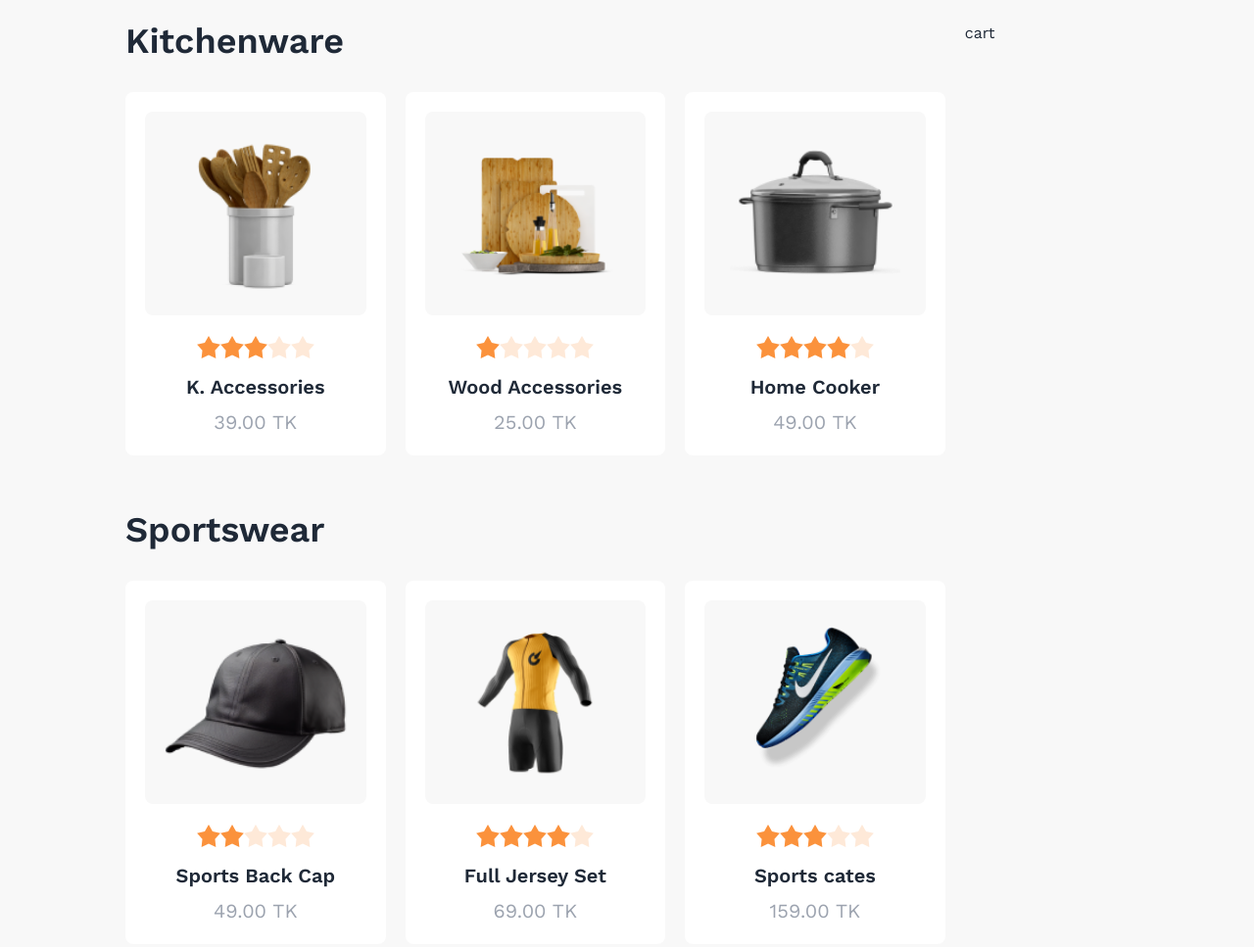
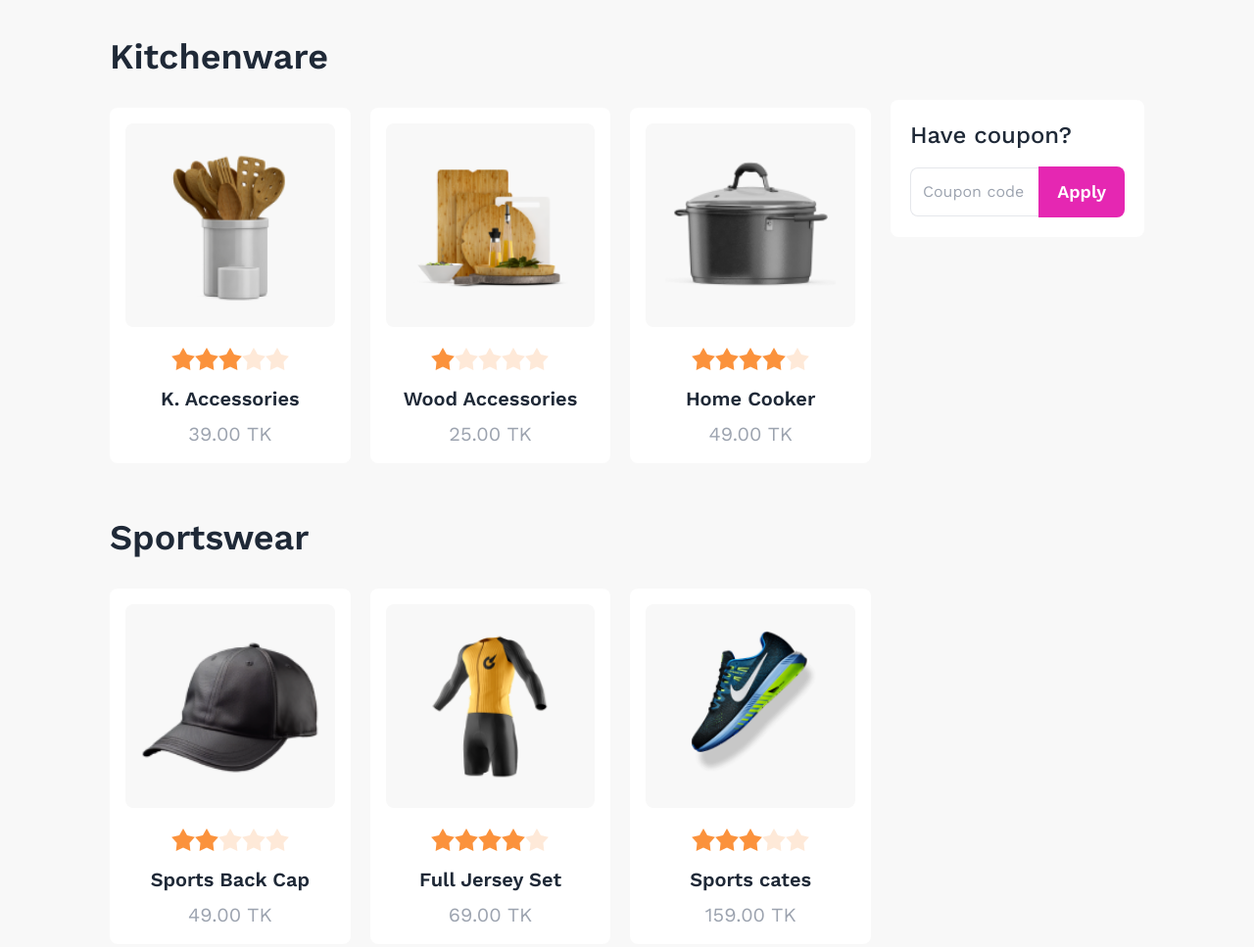
Before and after one commit to imtiazsakib15/summer-sale, a plain HTML site: page index.html in a window 1280 px wide. Shown: the part 720-1687 px from the top of the page at 98% size. Drawn offline with nearby package versions, Linux system fonts and the light colour scheme.

Commit message:
coupon section added

```diff
--- a/index.html
+++ b/index.html
@@ -39,7 +39,7 @@
     <!-- Header Section -->
     <header class="bg-[#F9F6E2]">
       <div
-        class="2xl:container mx-auto text-center md:flex md:gap-5 md:items-center px-5 sm:px-20 lg:px-32 py-16"
+        class="2xl:container mx-auto text-center md:flex md:gap-5 md:items-center px-5 sm:px-20 xl:px-28 py-16"
       >
         <div class="md:w-1/2">
           <h4 class="text-xl lg:text-3xl font-medium">---SALE FEVER---</h4>
@@ -64,14 +64,15 @@
     <!-- Main Section -->
     <main class="bg-main_background">
       <div
-        class="2xl:container lg:flex lg:gap-5 mx-auto px-5 sm:px-20 lg:px-32 py-16 lg:py-28"
+        class="2xl:container lg:flex lg:gap-5 mx-auto px-5 sm:px-20 xl:px-28 py-16 lg:py-28"
       >
-        <div class="lg:w-5/6">
+      <!-- Products Section -->
+        <div class="lg:w-9/12">
           <!-- Kitchenware Section -->
           <h3 class="text-4xl font-semibold">Kitchenware</h3>
-          <div class="md:grid md:gap-5 md:grid-cols-2 lg:grid-cols-3 mt-8">
+          <div class="grid gap-5 md:grid-cols-2 lg:grid-cols-3 mt-8">
             <!-- K. Accessories -->
-            <div class="bg-white p-5 rounded-lg">
+            <div class="bg-white p-4 rounded-lg">
               <div class="bg-main_background rounded-lg">
                 <img
                   class="h-52 mx-auto px-2 py-6"
@@ -114,7 +115,7 @@
             </div>
 
             <!-- Wood Accessories -->
-            <div class="bg-white p-5 rounded-lg">
+            <div class="bg-white p-4 rounded-lg">
               <div class="bg-main_background rounded-lg">
                 <img
                   class="h-52 mx-auto px-2 py-6"
@@ -157,7 +158,7 @@
             </div>
 
             <!-- Home Cooker -->
-            <div class="bg-white p-5 rounded-lg">
+            <div class="bg-white p-4 rounded-lg">
               <div class="bg-main_background rounded-lg">
                 <img
                   class="h-52 mx-auto px-2 py-6"
@@ -202,9 +203,9 @@
 
           <!-- Sportswear Section -->
           <h3 class="text-4xl font-semibold mt-14">Sportswear</h3>
-          <div class="md:grid md:gap-5 md:grid-cols-2 lg:grid-cols-3 mt-8">
+          <div class="grid gap-5 md:grid-cols-2 lg:grid-cols-3 mt-8">
             <!-- Sports Back Cap -->
-            <div class="bg-white p-5 rounded-lg">
+            <div class="bg-white p-4 rounded-lg">
               <div class="bg-main_background rounded-lg">
                 <img
                   class="h-52 mx-auto px-2 py-6"
@@ -247,7 +248,7 @@
             </div>
 
             <!-- Full Jersey Set -->
-            <div class="bg-white p-5 rounded-lg">
+            <div class="bg-white p-4 rounded-lg">
               <div class="bg-main_background rounded-lg">
                 <img
                   class="h-52 mx-auto px-2 py-6"
@@ -290,7 +291,7 @@
             </div>
 
             <!-- Sports cates -->
-            <div class="bg-white p-5 rounded-lg">
+            <div class="bg-white p-4 rounded-lg">
               <div class="bg-main_background rounded-lg">
                 <img
                   class="h-52 mx-auto px-2 py-6"
@@ -335,9 +336,9 @@
 
           <!-- Furniture Section -->
           <h3 class="text-4xl font-semibold mt-14">Furniture</h3>
-          <div class="md:grid md:gap-5 md:grid-cols-2 lg:grid-cols-3 mt-8">
+          <div class="grid gap-5 md:grid-cols-2 lg:grid-cols-3 mt-8">
             <!-- Single Relax Chair -->
-            <div class="bg-white p-5 rounded-lg">
+            <div class="bg-white p-4 rounded-lg">
               <div class="bg-main_background rounded-lg">
                 <img
                   class="h-52 mx-auto px-2 py-6"
@@ -380,7 +381,7 @@
             </div>
 
             <!-- Children play -->
-            <div class="bg-white p-5 rounded-lg">
+            <div class="bg-white p-4 rounded-lg">
               <div class="bg-main_background rounded-lg">
                 <img
                   class="h-52 mx-auto px-2 py-6"
@@ -423,7 +424,7 @@
             </div>
 
             <!-- Flexible Sofa -->
-            <div class="bg-white p-5 rounded-lg">
+            <div class="bg-white p-4 rounded-lg">
               <div class="bg-main_background rounded-lg">
                 <img
                   class="h-52 mx-auto px-2 py-6"
@@ -467,7 +468,24 @@
           </div>
         </div>
         <!-- Cart -->
-        <div class="lg:w-1/6">cart</div>
+        <div class="lg:w-3/12 mt-8 lg:mt-16">
+          <div class="bg-white rounded-lg p-5">
+            <h3 class="text-2xl font-medium">Have coupon?</h3>
+            <div class="flex items-center mt-4 w-full">
+              <input
+                class="border border-r-0 p-3 rounded-l-lg focus:outline-0 w-3/5"
+                type="text"
+                name=""
+                placeholder="Coupon code"
+              />
+              <button
+                class="font-semibold text-lg text-white bg-primary_color p-3 w-2/5 rounded-r-lg"
+              >
+                Apply
+              </button>
+            </div>
+          </div>
+        </div>
       </div>
     </main>
   </body>
```
